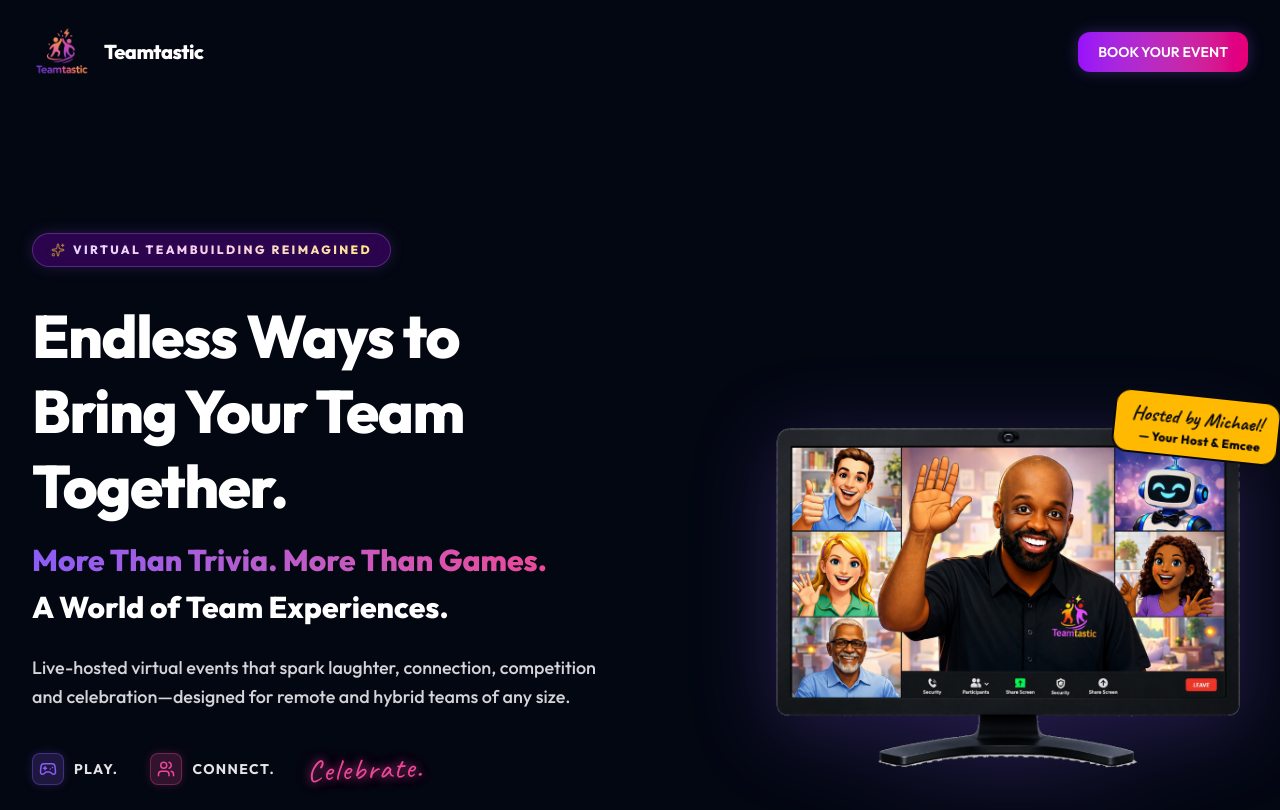
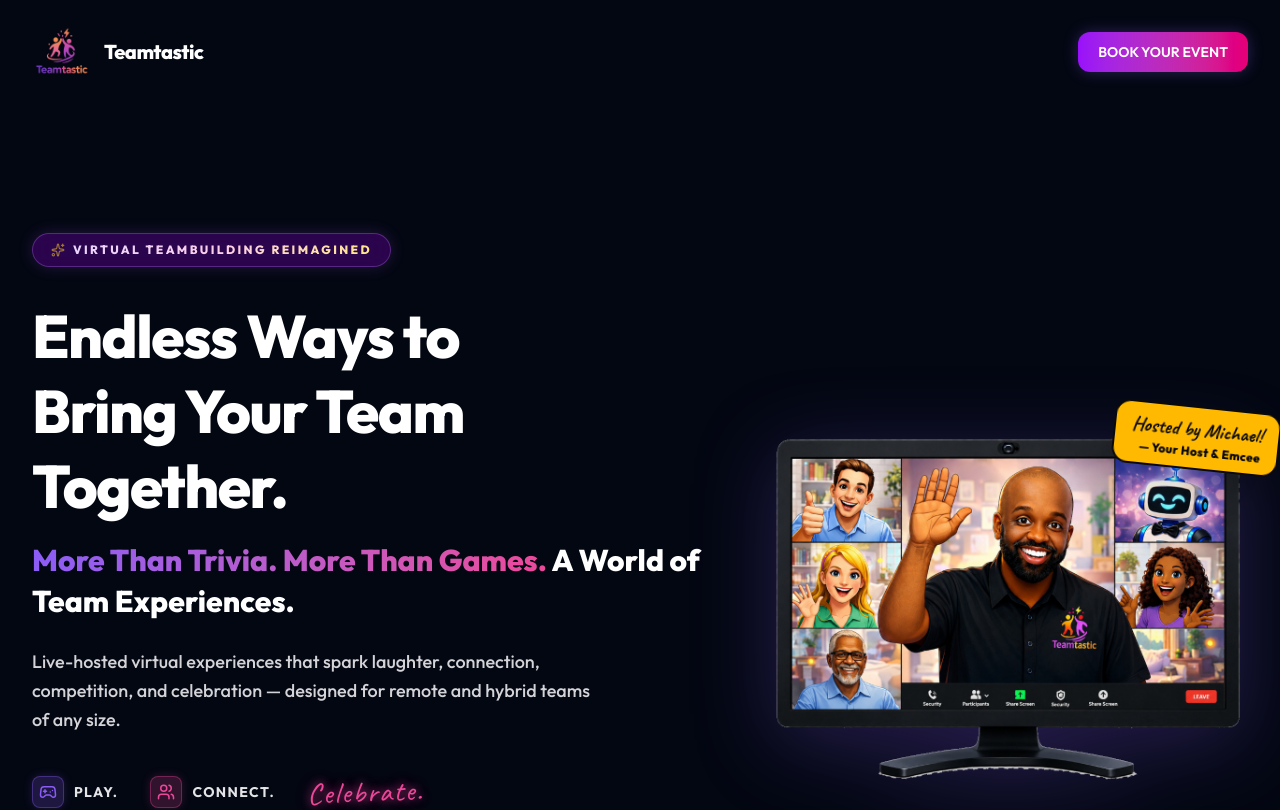
Before and after one commit to moveupwithmike/Teamtastic_Website, a Next.js app: page /team-experiences in a window 1280 px wide. Shown: the top 810 px of the page. Built offline with nearby package versions, Linux system fonts and the light colour scheme.

Commit message:
Fix hero copy spelling, spacing, and bottom CTA layout spacing

```diff
--- a/src/app/team-experiences/page.js
+++ b/src/app/team-experiences/page.js
@@ -238,14 +238,14 @@
                   <h1 className="text-4xl sm:text-6xl font-extrabold tracking-tight text-white leading-tight">
                     Endless Ways to <br />Bring Your Team Together.
                   </h1>
-                  <h2 className="text-2xl sm:text-3xl font-extrabold flex flex-wrap items-center gap-x-2 gap-y-1.5 leading-snug">
+                  <h2 className="text-2xl sm:text-3xl font-extrabold leading-snug">
                     <span className="text-transparent bg-clip-text bg-gradient-to-r from-brand-purple to-brand-pink">
-                      More Than Trivia. More Than Games.{" "}
-                    </span>
+                      More Than Trivia. More Than Games.
+                    </span>{" "}
                     <span className="text-white">A World of Team Experiences.</span>
                   </h2>
                   <p className="max-w-xl text-base sm:text-lg text-zinc-300 font-medium leading-relaxed pt-2">
-                    Live-hosted virtual events that spark laughter, connection, competition and celebration—designed for remote and hybrid teams of any size.
+                    Live-hosted virtual experiences that spark laughter, connection, competition, and celebration — designed for remote and hybrid teams of any size.
                   </p>
                 </div>
 
@@ -747,9 +747,9 @@
                 <h2 className="text-3xl md:text-5xl font-extrabold text-white leading-tight font-sans">
                   Let&apos;s Create an Experience <br />Your Team Will Remember.
                 </h2>
-                <h3 className="text-2xl md:text-3xl font-extrabold text-white flex flex-wrap items-center gap-x-2 gap-y-1.5 font-sans">
-                  <span>Play. Connect.{" "}</span>
-                  <span className="font-script text-brand-pink neon-glow-pink text-3xl md:text-4xl inline-block font-sans" style={{ transform: "rotate(-2deg)" }}>Celebrate.</span>
+                <h3 className="text-2xl md:text-3xl font-extrabold text-white font-sans leading-snug">
+                  <span>Play. Connect.</span>{" "}
+                  <span className="font-script text-brand-pink neon-glow-pink text-3xl md:text-4xl inline-block ml-2" style={{ transform: "rotate(-2deg)" }}>Celebrate.</span>
                 </h3>
                 <p className="text-zinc-300 text-sm md:text-base leading-relaxed">
                   Book your event today and leave the rest to us! We manage the games, screen sharing, music, and energy curation so your host can enjoy the show.
```
